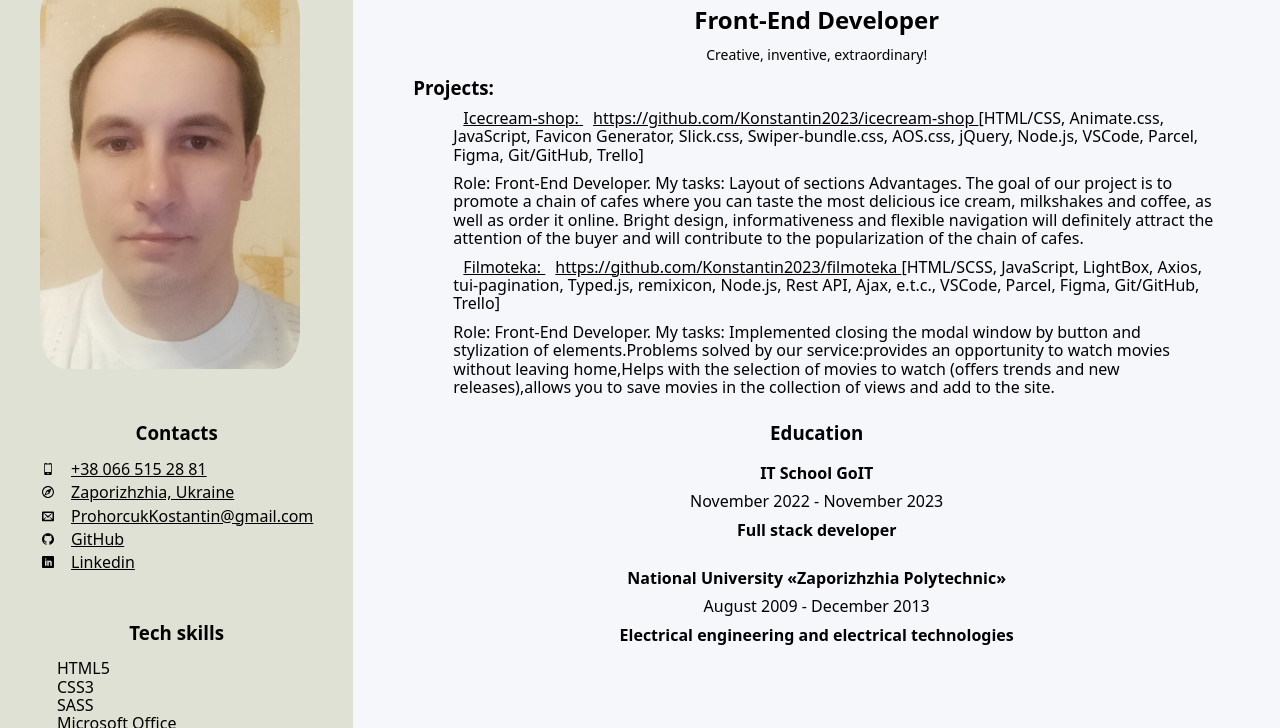
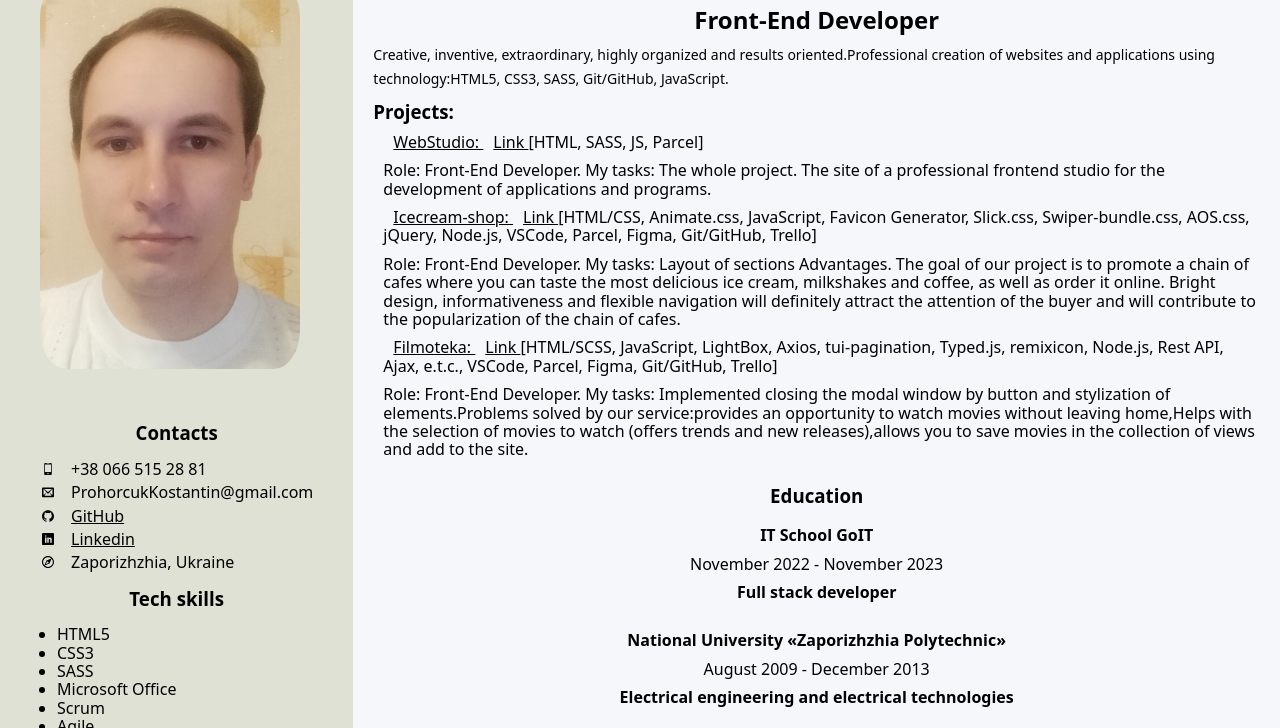
Before and after one commit to Konstantin2023/kostyantyn_prokhorchuk_front-end-developer, a plain HTML site: page index.html in a window 1280 px wide. Shown: the part 61-789 px from the top of the page. Drawn offline with Linux system fonts and the light colour scheme.

Commit message:
Доробив резюме.

```diff
--- a/index.html
+++ b/index.html
@@ -8,7 +8,6 @@
     <link rel="stylesheet" href="./styles/modern-normalize.css" />
     <title>Resume</title>
   </head>
-
   <body>
     <!--Main-->
     <div class="main">
@@ -18,7 +17,11 @@
         <div class="about">
           <h1 class="abaut-name">Konstantin Prokhorchuk</h1>
           <h2 class="abaut-position">Front-End Developer</h2>
-          <p class="abaut-description">Creative, inventive, extraordinary!</p>
+          <p class="abaut-description">
+            Creative, inventive, extraordinary, highly organized and results
+            oriented.Professional creation of websites and applications using
+            technology:HTML5, CSS3, SASS, Git/GitHub, JavaScript.
+          </p>
         </div>
         <!--Projects-->
         <div class="projects">
@@ -27,7 +30,29 @@
             <li class="number-information">
               <div class="projects-item-container">
                 <ul class="project_link">
-                  <li>
+                  <li class="project-li">
+                    <a
+                      class="contact-link"
+                      href="https://konstantin2023.github.io/goit-markup-hw-08/"
+                      target="_blank"
+                      rel="nofollow noreferrer noopener"
+                      >WebStudio:
+                    </a>
+                    <a
+                      class="contact-link"
+                      href="https://github.com/Konstantin2023/goit-markup-hw-08"
+                      target="_blank"
+                      rel="nofollow noreferrer noopener"
+                      >Link
+                    </a>
+                    <span class="technologies">[HTML, SASS, JS, Parcel]</span>
+                    <p class="projects-text">
+                      Role: Front-End Developer. My tasks: The whole project.
+                      The site of a professional frontend studio for the
+                      development of applications and programs.
+                    </p>
+                  </li>
+                  <li class="project-li">
                     <a
                       class="contact-link"
                       href="https://konstantin2023.github.io/icecream-shop"
@@ -40,7 +65,7 @@
                       href="https://github.com/Konstantin2023/icecream-shop"
                       target="_blank"
                       rel="nofollow noreferrer noopener"
-                      >https://github.com/Konstantin2023/icecream-shop
+                      >Link
                     </a>
                     <span class="technologies"
                       >[HTML/CSS, Animate.css, JavaScript, Favicon Generator,
@@ -48,16 +73,16 @@
                       VSCode, Parcel, Figma, Git/GitHub, Trello]</span
                     >
                     <p class="projects-text">
-                      Role: Front-End Developer. My tasks: Layout of sections Advantages.
-                      The goal of our project is to promote a chain of cafes where you
-                      can taste the most delicious ice cream, milkshakes and coffee,
-                      as well as order it online. Bright design, informativeness and
-                      flexible navigation will definitely attract the attention of the
-                      buyer and will contribute to the popularization of the chain of
-                      cafes.
+                      Role: Front-End Developer. My tasks: Layout of sections
+                      Advantages. The goal of our project is to promote a chain
+                      of cafes where you can taste the most delicious ice cream,
+                      milkshakes and coffee, as well as order it online. Bright
+                      design, informativeness and flexible navigation will
+                      definitely attract the attention of the buyer and will
+                      contribute to the popularization of the chain of cafes.
                     </p>
                   </li>
-                  <li>
+                  <li class="project-li">
                     <a
                       class="contact-link"
                       href="https://konstantin2023.github.io/filmoteka"
@@ -70,31 +95,34 @@
                       href="https://github.com/Konstantin2023/filmoteka"
                       target="_blank"
                       rel="nofollow noreferrer noopener"
-                      >https://github.com/Konstantin2023/filmoteka
+                      >Link
                     </a>
                     <span class="technologies"
                       >[HTML/SCSS, JavaScript, LightBox, Axios, tui-pagination,
-                      Typed.js, remixicon, Node.js, Rest API, Ajax, e.t.c., VSCode, Parcel, Figma, Git/GitHub, Trello]</span
+                      Typed.js, remixicon, Node.js, Rest API, Ajax, e.t.c.,
+                      VSCode, Parcel, Figma, Git/GitHub, Trello]</span
                     >
                     <p class="projects-text">
-                      Role: Front-End Developer. My tasks: Implemented closing the modal window by button and stylization
-                      of elements.Problems solved by our service:provides an opportunity to watch movies without leaving home,Helps with the selection of movies to watch (offers trends and
-                      new releases),allows you to save movies in the collection of views and add
-                  to the site.
+                      Role: Front-End Developer. My tasks: Implemented closing
+                      the modal window by button and stylization of
+                      elements.Problems solved by our service:provides an
+                      opportunity to watch movies without leaving home,Helps
+                      with the selection of movies to watch (offers trends and
+                      new releases),allows you to save movies in the collection
+                      of views and add to the site.
                     </p>
                   </li>
                 </ul>
+              </div>
             </li>
           </ul>
         </div>
         <!--Education-->
         <div class="education">
           <h3 class="education-title">Education</h3>
-          <li class="number-information">
-            <h4 class="education-organization">IT School GoIT</h4>
-            <p class="education-period">November 2022 - November 2023</p>
-            <h4 class="education-abaut-position">Full stack developer</h4>
-          </li>
+          <h4 class="education-organization">IT School GoIT</h4>
+          <p class="education-period">November 2022 - November 2023</p>
+          <h4 class="education-abaut-position">Full stack developer</h4>
           <h4 class="education-organization">
             National University «Zaporizhzhia Polytechnic»
           </h4>
@@ -106,7 +134,7 @@
       </div>
       <!--Sidebar-->
       <aside class="sidebar">
-        <img src="img/photo 3.jpg" alt="Konstantin_Prokhorchuk" class="photo" />
+        <img src="img/photo_3.jpg" alt="Konstantin_Prokhorchuk" class="photo" />
         <!--Contacts-->
         <div class="contacts">
           <h3 class="sidebar-title">Contacts</h3>
@@ -117,7 +145,7 @@
                   <svg class="contact-type" width="16" height="12">
                     <use href="./img/sprite.svg#mobile"></use>
                   </svg>
-                  <a href="tel:+380665152881" class="contact-link"
+                  <a href="tel:+380665152881" class="contact-tel"
                     >+38 066 515 28 81</a
                   >
                 </p>
@@ -125,26 +153,11 @@
               <li class="contacts-li">
                 <p class="contacts-p">
                   <svg class="contact-type" width="16" height="12">
-                    <use href="./img/sprite.svg#compass2"></use>
-                  </svg>
-                  <a
-                    href="https://goo.gl/maps/xcqRLiZxxUtjQH5T8"
-                    class="contact-link"
-                    target="_blank"
-                    rel="nofollow noreferrer noopener"
-                    >Zaporizhzhia, Ukraine</a
-                  >
-                </p>
-              </li>
-
-              <li class="contacts-li">
-                <p class="contacts-p">
-                  <svg class="contact-type" width="16" height="12">
                     <use href="./img/sprite.svg#envelop"></use>
                   </svg>
                   <a
                     href="mailto:ProhorcukKostantin@gmail.com"
-                    class="contact-link"
+                    class="contact-mail"
                     >ProhorcukKostantin@gmail.com</a
                   >
                 </p>
@@ -175,6 +188,20 @@
                     rel="nofollow noreferrer noopener"
                     >Linkedin
                   </a>
+                </p>
+              </li>
+              <li class="contacts-li">
+                <p class="contacts-p">
+                  <svg class="contact-type" width="16" height="12">
+                    <use href="./img/sprite.svg#compass2"></use>
+                  </svg>
+                  <a
+                    href="https://goo.gl/maps/xcqRLiZxxUtjQH5T8"
+                    class="contact-map"
+                    target="_blank"
+                    rel="nofollow noreferrer noopener"
+                    >Zaporizhzhia, Ukraine</a
+                  >
                 </p>
               </li>
             </ul>
@@ -245,9 +272,7 @@
               <span class="languages-text">Russian - native</span>
             </li>
             <li class="languages-item">
-              <span class="languages-text"
-                >English - elementary - in progress</span
-              >
+              <span class="languages-text">English - elementary</span>
             </li>
           </ul>
         </div>
--- a/styles/styles.css
+++ b/styles/styles.css
@@ -3,7 +3,11 @@ h4 {
   margin-bottom: 10px;
 }
 
-li {
+/* li {
+  list-style: none;
+} */
+
+.project-li {
   list-style: none;
 }
 body {
@@ -22,8 +26,8 @@ body {
 
 .main-content {
   padding-top: 20px;
-  padding-left: 60px;
-  padding-right: 60px;
+  padding-left: 20px;
+  padding-right: 20px;
   /* padding: 60px; */
 }
 /* .main-content {
@@ -98,6 +102,7 @@ body {
 .project_link {
   margin-top: 10px;
   margin-bottom: 16px;
+  padding-left: 10px;
 }
 
 .title {
@@ -304,10 +309,6 @@ body {
   color: #000;
 }
 
-.contacts {
-  margin-bottom: 50px;
-}
-
 .contact-type {
   margin-right: 5px;
 }
@@ -345,9 +346,25 @@ body {
   margin-left: 10px;
 }
 
+.contact-map {
+  text-decoration: none;
+  color: #000;
+  margin-left: 10px;
+}
 /* .tech-skills {
   margin-bottom: 45px;
 } */
+.contact-tel {
+  text-decoration: none;
+  color: #000;
+  margin-left: 10px;
+}
+
+.contact-mail {
+  text-decoration: none;
+  color: #000;
+  margin-left: 10px;
+}
 
 .tech-skills-list,
 .soft-skills-list,
@@ -360,7 +377,7 @@ body {
 .tech-skills-item,
 .soft-skills-item,
 .languages-item {
-  color: #eefb3a;
+  color: #000;
 }
 
 .tech-skills-text,
```
Also changed, not shown: img/photo_3.jpg (renamed from img/photo 3.jpg).
